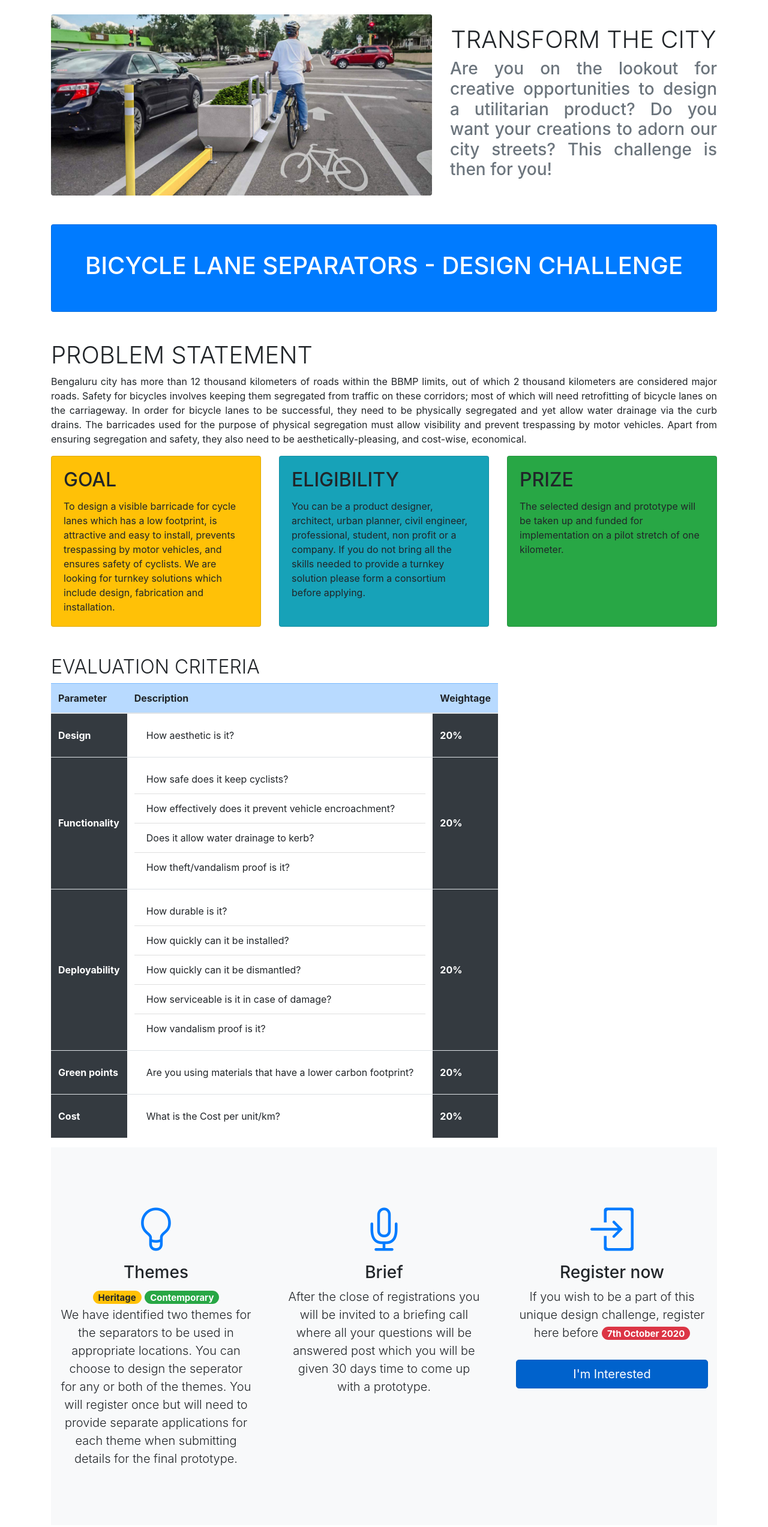
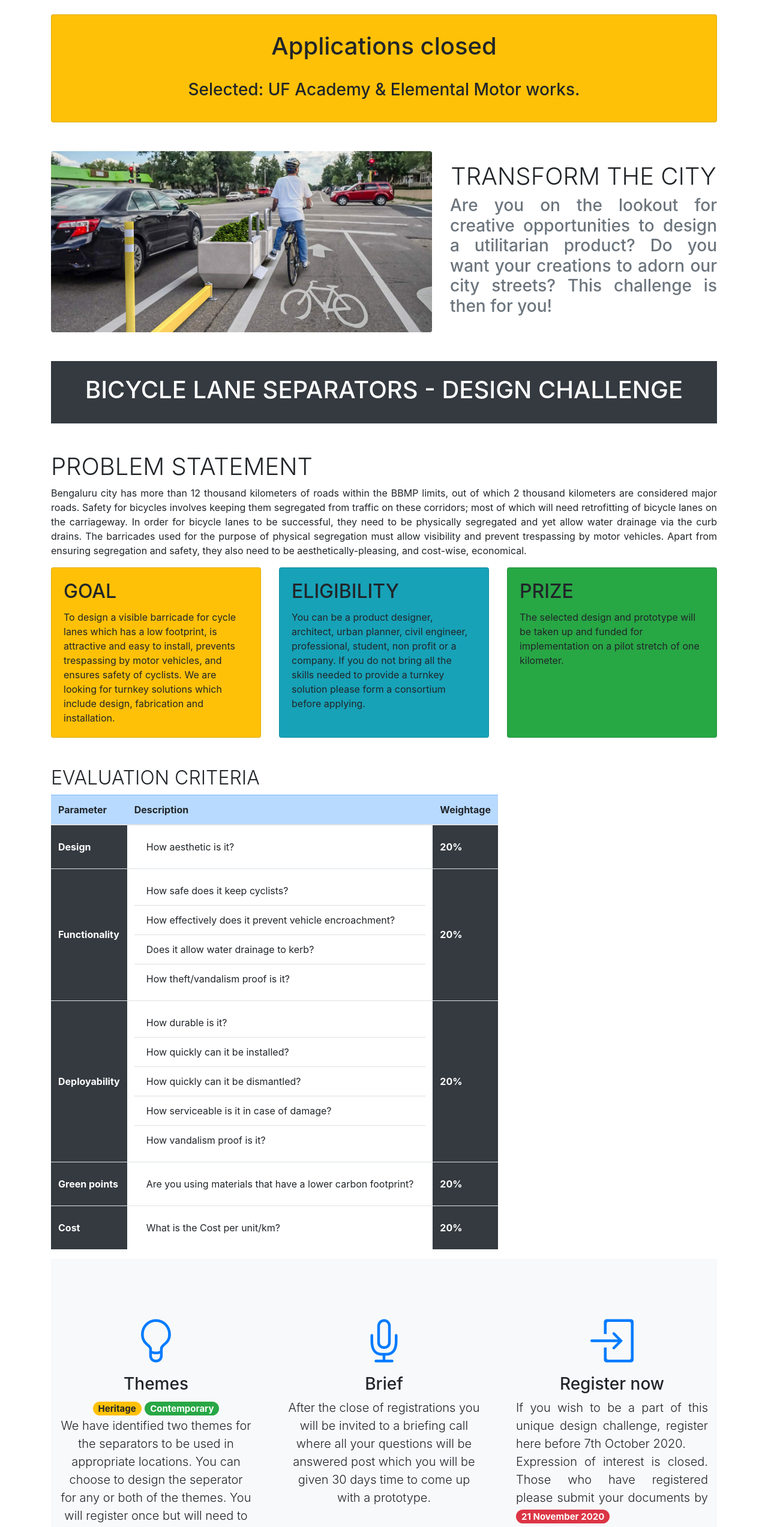
Before and after one commit to urbanmorph/bls_design_challenge, a website: page index.html in a window 1280 px wide. Shown: the part 80-2626 px from the top of the page at 60% size. Drawn offline with nearby package versions, Linux system fonts and the light colour scheme.

Commit message:
Update index.html

```diff
--- a/index.html
+++ b/index.html
@@ -47,6 +47,12 @@
 
   <!-- Page Content -->
 <div class="container">
+    <div class="card bg-warning my-5 py-2 text-center">
+      <div class="card-body">
+        <h1 class="text-center">Applications closed</h1><br>
+        <h3 class="text-center">Selected: UF Academy & Elemental Motor works.</h3>
+      </div>
+    </div>
     <!-- Heading Row -->
     <div class="row align-items-center my-5">
       <div class="col-lg-7">
@@ -62,10 +68,8 @@
     <!-- /.row -->
 
     <!-- Call to Action Well -->
-    <div class="card text-white bg-primary my-5 py-4 text-center">
-      <div class="card-body">
-        <h1 class="text-uppercase">Bicycle Lane Separators - Design Challenge</h1>
-      </div>
+    <div class="bg-dark my-5 py-4 text-center">
+        <h1 class="text-uppercase text-white">Bicycle Lane Separators - Design Challenge</h1>
     </div>
 
       <div class="row align-items-center text-justify m-auto">
@@ -208,9 +212,11 @@
                   <i class="icon-login m-auto text-primary"></i>
                 </div>
                 <h3>Register now</h3>
-                  <p class="d-inline text-justify lead mb-0">
-                  If you wish to be a part of this unique design challenge, register here before <span class="badge badge-danger badge-pill">7th October 2020</span><br><br>
-                  <a href="https://forms.gle/thYuEjyXGQZ4ZH8H9" class="btn btn-primary btn-lg btn-block active" role="button" aria-pressed="true" target="_blank">I'm Interested</a>
+                  <p class="text-justify lead mb-0">
+                  If you wish to be a part of this unique design challenge, register here before 7th October 2020.
+                  </p>
+                  <p class="text-justify lead mb-0">
+                  Expression of interest is closed. Those who have registered please submit your documents by <span class="badge badge-danger badge-pill">21 November 2020</span>
                   </p>
               </div>
             </div>
```
